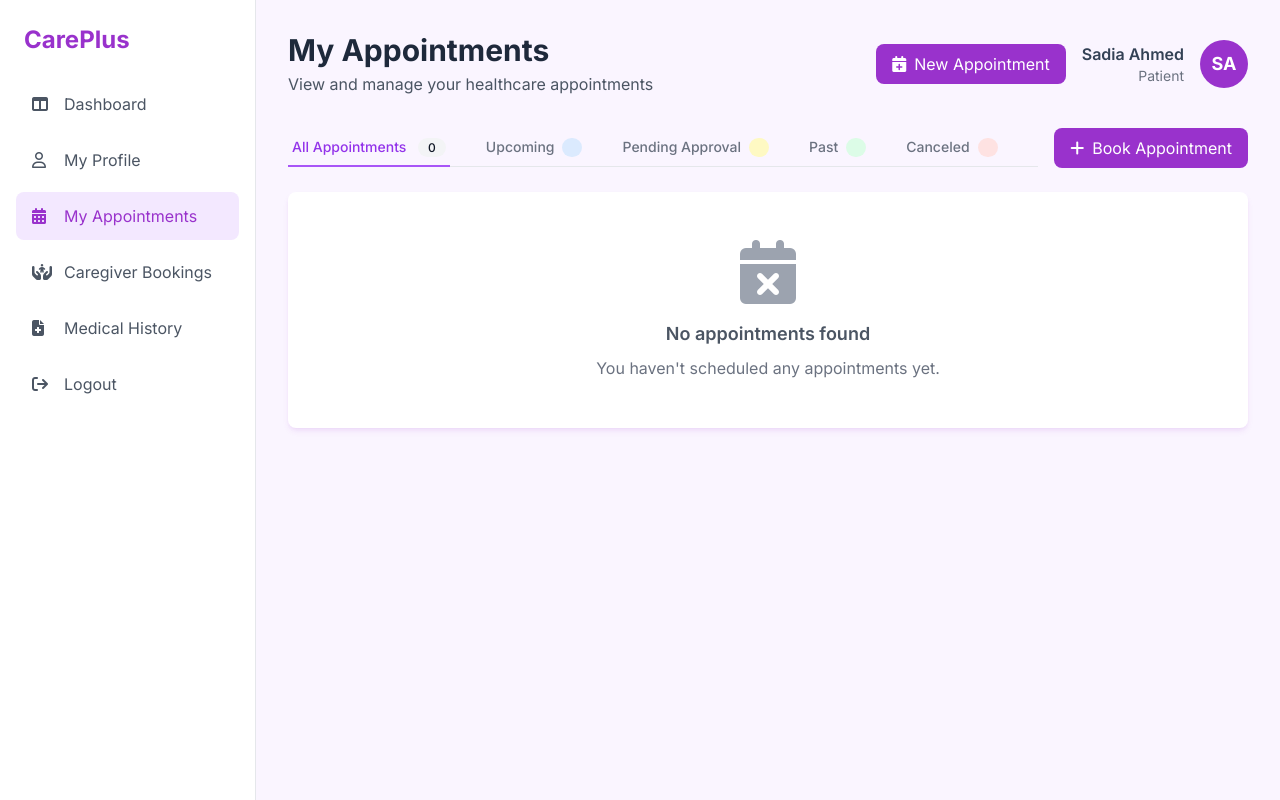
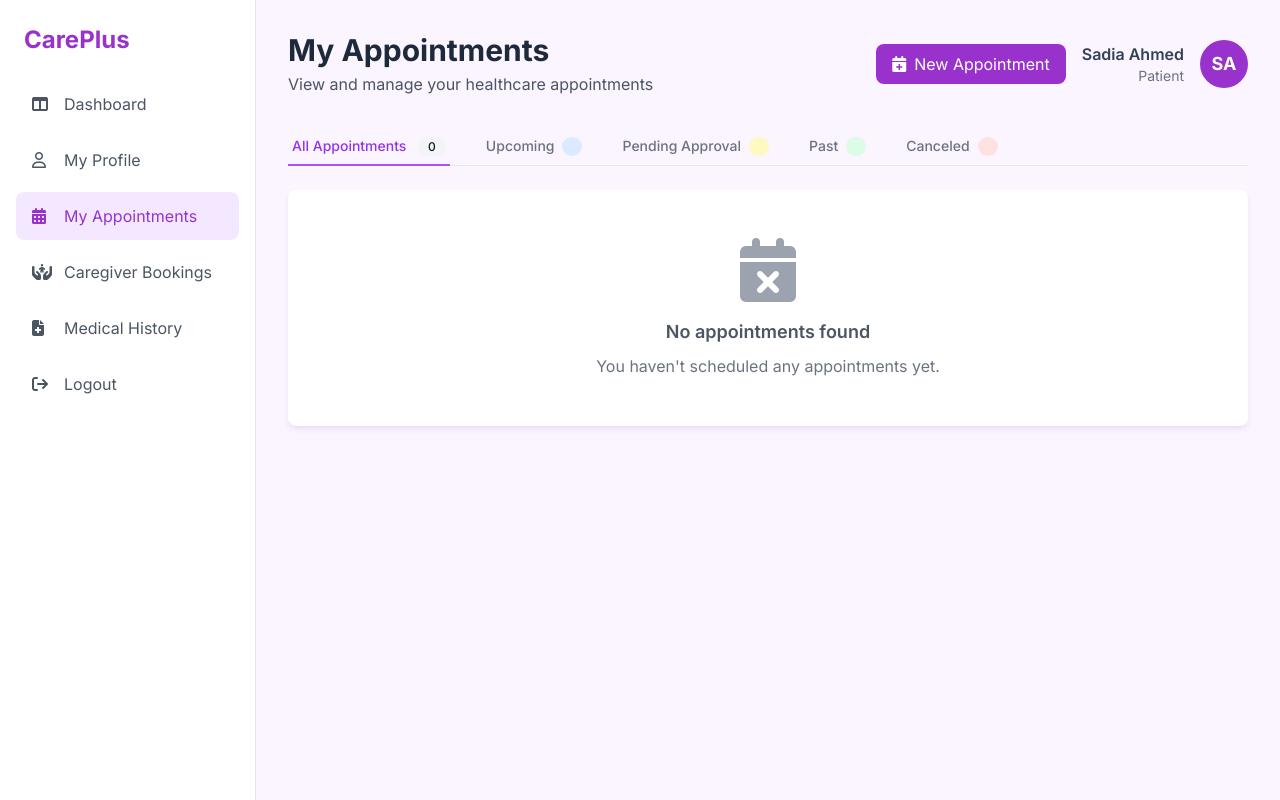
Before and after one commit to kazrkb/care-plus, a PHP site: page /patientAppointments.php in a window 1280 px wide. Run offline with PHP 8.4, Linux system fonts and the light colour scheme; a user stored in the database is signed in; data comes from the database, SQL or seed files in the repository; some libraries are stand-ins or nearby versions.

Commit message:
Remove duplicate appointment booking button
- Removed redundant 'Book Appointment' button from tab navigation area
- Kept single 'New Appointment' button in header for cleaner UI
- Updated button to use correct function (openProviderSelectionModal)
- Simplified navigation with single action button for appointment booking

```diff
--- a/patientAppointments.php
+++ b/patientAppointments.php
@@ -312,7 +312,7 @@ function formatAppointmentDate($datetime) {
                     <p class="text-gray-600 mt-1">View and manage your healthcare appointments</p>
                 </div>
                 <div class="flex items-center space-x-4">
-                    <button onclick="openRequestModal()" class="bg-dark-orchid text-white px-4 py-2 rounded-lg hover:bg-purple-700 transition">
+                    <button onclick="openProviderSelectionModal()" class="bg-dark-orchid text-white px-4 py-2 rounded-lg hover:bg-purple-700 transition">
                         <i class="fa-solid fa-calendar-plus mr-2"></i>New Appointment
                     </button>
                     <div class="text-right">
@@ -340,8 +340,7 @@ function formatAppointmentDate($datetime) {
 
             <!-- Filter Tabs -->
             <div class="mb-6">
-                <div class="flex justify-between items-center mb-4">
-                    <div class="border-b border-gray-200 flex-1">
+                <div class="border-b border-gray-200">
                     <nav class="-mb-px flex space-x-8">
                         <a href="?filter=all" class="<?php echo $filter == 'all' ? 'border-purple-500 text-purple-600' : 'border-transparent text-gray-500 hover:text-gray-700 hover:border-gray-300'; ?> whitespace-nowrap py-2 px-1 border-b-2 font-medium text-sm">
                             All Appointments
@@ -364,10 +363,6 @@ function formatAppointmentDate($datetime) {
                             <span class="ml-2 bg-red-100 text-red-900 py-0.5 px-2.5 rounded-full text-xs"><?php echo $counts['canceled']; ?></span>
                         </a>
                     </nav>
-                    </div>
-                    <button onclick="openProviderSelectionModal()" class="bg-dark-orchid text-white px-4 py-2 rounded-lg hover:bg-purple-700 transition ml-4">
-                        <i class="fa-solid fa-plus mr-2"></i>Book Appointment
-                    </button>
                 </div>
             </div>
 
```
Lines whose indentation alone changed are shown as unchanged.
